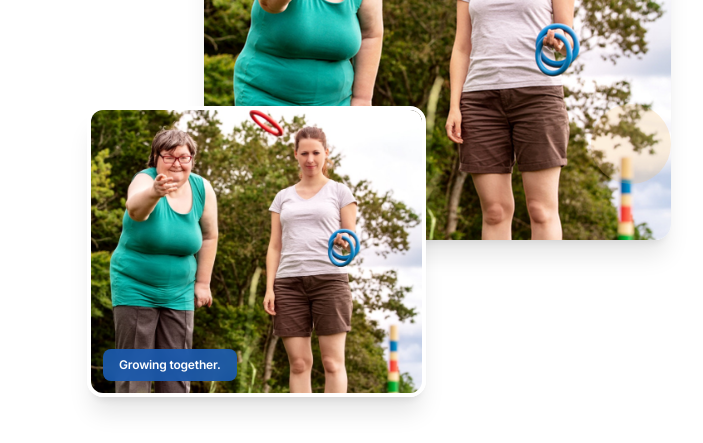
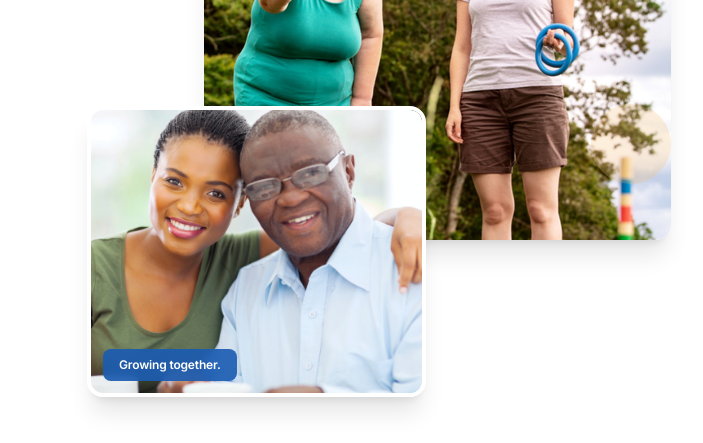
Before and after one commit to cheskyifrah/serenity-day-habilitation, a plain HTML site: page index.html in a window 1280 px wide. Shown: the part 343-786 px from the top of the page, 577-1280 px from the left. Drawn offline with nearby package versions, Linux system fonts and the light colour scheme.

Commit message:
Restore original hero overlay photo (main-img.jpg) from Wayback Machine
The second hero collage image was lost when the old WordPress domain
started returning 403. Retrieved the original from web.archive.org.

Co-Authored-By: Claude Opus 4.6 <noreply@anthropic.com>

```diff
--- a/index.html
+++ b/index.html
@@ -320,7 +320,7 @@
         </div>
         <!-- Smaller overlapping image -->
         <div class="absolute bottom-0 left-0 w-[52%] sm:w-[58%] h-[48%] sm:h-[52%] rounded-2xl overflow-hidden shadow-xl border-4 border-white">
-          <img src="bnr-img.jpg" alt="Community activities" class="w-full h-full object-cover object-[center_15%]" loading="eager">
+          <img src="main-img.jpg" alt="Community activities" class="w-full h-full object-cover object-[center_15%]" loading="eager">
         </div>
         <!-- Small label on overlapping image -->
         <div class="absolute bottom-4 left-4 bg-brand-blue/90 text-white text-xs font-semibold px-3 py-1.5 sm:px-4 sm:py-2 rounded-lg backdrop-blur-sm">
@@ -343,7 +343,7 @@
       </div>
       <!-- Smaller overlapping image -->
       <div class="absolute bottom-0 left-0 w-[55%] h-[52%] rounded-2xl overflow-hidden shadow-xl border-4 border-white">
-        <img src="bnr-img.jpg" alt="Community activities" class="w-full h-full object-cover object-[center_15%]" loading="eager">
+        <img src="main-img.jpg" alt="Community activities" class="w-full h-full object-cover object-[center_15%]" loading="eager">
       </div>
       <!-- Label -->
       <div class="absolute bottom-3 left-3 bg-brand-blue/90 text-white text-[10px] font-semibold px-2.5 py-1 rounded-lg backdrop-blur-sm">
```
Also changed, not shown: main-img.jpg (added).
